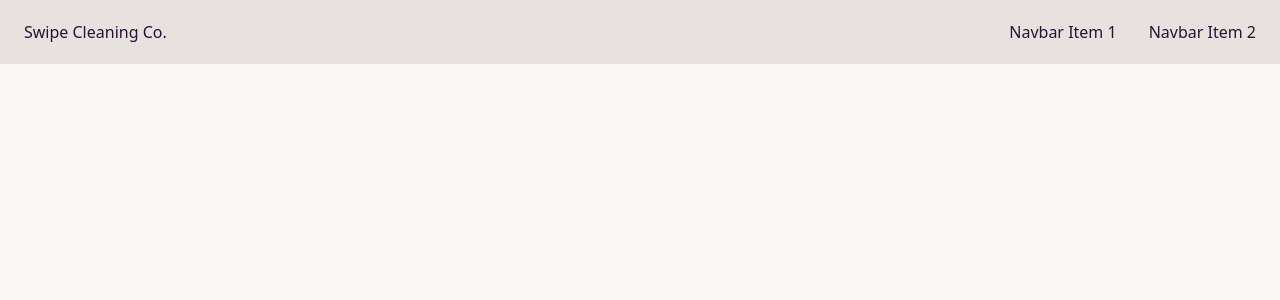
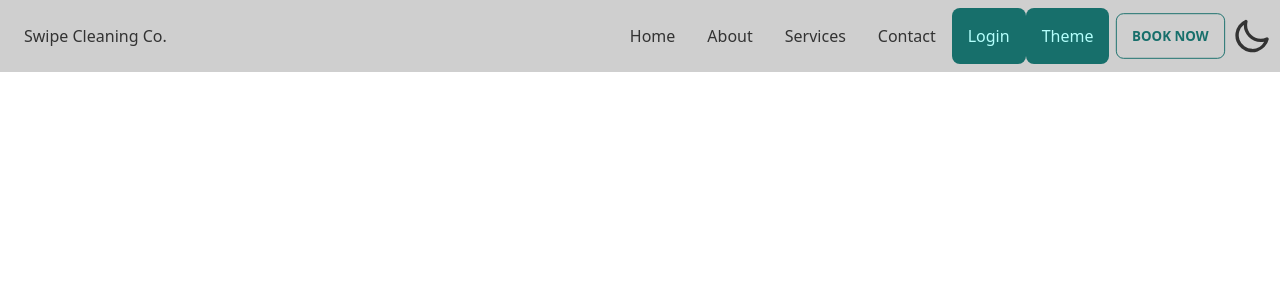
Before and after one commit to arnobtarafder/swipe-cleaning, a React (Create React App) app: page /login in a window 1280 px wide. Shown: the top 300 px of the page. Built offline with nearby package versions, Linux system fonts and the light colour scheme.

Commit message:
fix: tailwind config file structure & color combinations with mood

```diff
--- a/public/index.html
+++ b/public/index.html
@@ -1,5 +1,5 @@
 <!DOCTYPE html>
-<html data-theme="cupcake" lang="en">
+<html lang="en">
   <head>
     <meta charset="utf-8" />
     <meta name="viewport" content="width=device-width, initial-scale=1" />
--- a/src/App.js
+++ b/src/App.js
@@ -1,14 +1,25 @@
+import { Route, Routes } from 'react-router-dom';
 import './App.css';
 import Navbar from './Components/Navbar/Navbar';
 import About from './Pages/About';
+import Contact from './Pages/Contact';
 import Home from './Pages/Home';
+import Services from './Pages/Services';
+// import Login from './Pages/Login';
 
 function App() {
   return (
     <div>
 
       <Navbar>
-
+        <Routes>
+          <Route path='/' element={<Home />} />
+          <Route path='/home' element={<Home />} />
+          <Route path='/about' element={<About />} />
+          <Route path='/services' element={<Services />} />
+          <Route path='/contact' element={<Contact />} />
+          {/* <Route path='/login' element={<Login />} /> */}
+        </Routes>
       </Navbar>
 
 
--- a/src/Components/Navbar/Navbar.js
+++ b/src/Components/Navbar/Navbar.js
@@ -1,32 +1,84 @@
 import React from 'react';
+import { NavLink } from 'react-router-dom';
 
-const Navbar = ({children}) => {
+const Navbar = ({ children }) => {
     return (
         <section>
-           <div class="drawer">
-  <input id="my-drawer-3" type="checkbox" class="drawer-toggle" />
-  <div class="drawer-content flex flex-col">
-    <div class="w-full navbar bg-base-300">
-      <div class="flex-none lg:hidden">
-        <label for="my-drawer-3" class="btn btn-square btn-ghost">
-          <svg xmlns="http://www.w3.org/2000/svg" fill="none" viewBox="0 0 24 24" class="inline-block w-6 h-6 stroke-current"><path stroke-linecap="round" stroke-linejoin="round" stroke-width="2" d="M4 6h16M4 12h16M4 18h16"></path></svg>
+            <div className="drawer">
+                <input id="my-drawer-3" type="checkbox" className="drawer-toggle" />
+                <div className="drawer-content flex flex-col">
+                    <div className="w-full navbar bg-base-300">
+                        <div className="flex-none lg:hidden">
+                            <label htmlFor="my-drawer-3" className="btn btn-square btn-ghost">
+                                <svg xmlns="http://www.w3.org/2000/svg" fill="none" viewBox="0 0 24 24" className="inline-block w-6 h-6 stroke-current"><path strokeLinecap="round" strokeLinejoin="round" strokeWidth="2" d="M4 6h16M4 12h16M4 18h16"></path></svg>
                             </label>
                         </div>
-      <div class="flex-1 px-2 mx-2">Swipe Cleaning Co.</div>
-      <div class="flex-none hidden lg:block">
-        <ul class="menu menu-horizontal">
-          <li><a>Navbar Item 1</a></li>
-          <li><a>Navbar Item 2</a></li>
+                        <div className="flex-1 px-2 mx-2">Swipe Cleaning Co.</div>
+                        <div className="flex-none hidden lg:block">
+                            <ul className="menu menu-horizontal">
+                                <li>
+                                    <NavLink to="/" className='rounded-lg'>Home</NavLink>
+                                </li>
+                                <li>
+                                    <NavLink to="/about" className='rounded-lg'>About</NavLink>
+                                </li>
+                                <li>
+                                    <NavLink to="/services" className='rounded-lg'>Services</NavLink>
+                                </li>
+                                <li>
+                                    <NavLink to="/contact" className='rounded-lg'>Contact</NavLink>
+                                </li>
+                                <li>
+                                    <NavLink to="/login" className='rounded-lg'>Login</NavLink>
+                                </li>
+                                <li>
+                                    <NavLink to="/login" className='rounded-lg'>Theme</NavLink>
+                                </li>
+                                <li className='dropdown dropdown-end dropdown-hover rounded-lg'>
+                                    <label
+                                        tabIndex="0"
+                                        className='btn btn-primary btn-outline rounded-lg m-1'>
+                                        Book Now
+                                    </label>
+                                    <ul tabindex="0" class="dropdown-content menu p-2 shadow bg-base-100 rounded-box w-52">
+                                        <li><a>Item 1</a></li>
+                                        <li><a>Item 2</a></li>
+                                    </ul>
+                                </li>
+
+                                <label class="swap swap-rotate">
+
+                                    <input type="checkbox" />
+
+                                    <svg class="swap-on fill-current w-10 h-10" xmlns="http://www.w3.org/2000/svg" viewBox="0 0 24 24"><path d="M5.64,17l-.71.71a1,1,0,0,0,0,1.41,1,1,0,0,0,1.41,0l.71-.71A1,1,0,0,0,5.64,17ZM5,12a1,1,0,0,0-1-1H3a1,1,0,0,0,0,2H4A1,1,0,0,0,5,12Zm7-7a1,1,0,0,0,1-1V3a1,1,0,0,0-2,0V4A1,1,0,0,0,12,5ZM5.64,7.05a1,1,0,0,0,.7.29,1,1,0,0,0,.71-.29,1,1,0,0,0,0-1.41l-.71-.71A1,1,0,0,0,4.93,6.34Zm12,.29a1,1,0,0,0,.7-.29l.71-.71a1,1,0,1,0-1.41-1.41L17,5.64a1,1,0,0,0,0,1.41A1,1,0,0,0,17.66,7.34ZM21,11H20a1,1,0,0,0,0,2h1a1,1,0,0,0,0-2Zm-9,8a1,1,0,0,0-1,1v1a1,1,0,0,0,2,0V20A1,1,0,0,0,12,19ZM18.36,17A1,1,0,0,0,17,18.36l.71.71a1,1,0,0,0,1.41,0,1,1,0,0,0,0-1.41ZM12,6.5A5.5,5.5,0,1,0,17.5,12,5.51,5.51,0,0,0,12,6.5Zm0,9A3.5,3.5,0,1,1,15.5,12,3.5,3.5,0,0,1,12,15.5Z" /></svg>
+
+                                    <svg class="swap-off fill-current w-10 h-10" xmlns="http://www.w3.org/2000/svg" viewBox="0 0 24 24"><path d="M21.64,13a1,1,0,0,0-1.05-.14,8.05,8.05,0,0,1-3.37.73A8.15,8.15,0,0,1,9.08,5.49a8.59,8.59,0,0,1,.25-2A1,1,0,0,0,8,2.36,10.14,10.14,0,1,0,22,14.05,1,1,0,0,0,21.64,13Zm-9.5,6.69A8.14,8.14,0,0,1,7.08,5.22v.27A10.15,10.15,0,0,0,17.22,15.63a9.79,9.79,0,0,0,2.1-.22A8.11,8.11,0,0,1,12.14,19.73Z" /></svg>
+
+                                </label>
+
                             </ul>
                         </div>
                     </div>
                     {children}
                 </div>
-  <div class="drawer-side">
-    <label for="my-drawer-3" class="drawer-overlay"></label>
-    <ul class="menu p-4 overflow-y-auto w-80 bg-base-100">
-      <li><a>Sidebar Item 1</a></li>
-      <li><a>Sidebar Item 2</a></li>
+                <div className="drawer-side">
+                    <label htmlFor="my-drawer-3" className="drawer-overlay"></label>
+                    <ul className="menu p-4 overflow-y-auto w-80 bg-base-100">
+                        <li>
+                            <NavLink to="/" className='rounded-lg'>Home</NavLink>
+                        </li>
+                        <li>
+                            <NavLink to="/about" className='rounded-lg'>About</NavLink>
+                        </li>
+                        <li>
+                            <NavLink to="/services" className='rounded-lg'>Services</NavLink>
+                        </li>
+                        <li>
+                            <NavLink to="/contact" className='rounded-lg'>Contact</NavLink>
+                        </li>
+                        <li>
+                            <NavLink to="/login" className='rounded-lg'>Login</NavLink>
+                        </li>
 
                     </ul>
 
--- a/src/index.js
+++ b/src/index.js
@@ -3,12 +3,15 @@ import ReactDOM from 'react-dom/client';
 import './index.css';
 import App from './App';
 import reportWebVitals from './reportWebVitals';
+import { BrowserRouter } from 'react-router-dom';
 
 const root = ReactDOM.createRoot(document.getElementById('root'));
 root.render(
-  <React.StrictMode>
-    <App />
-  </React.StrictMode>
+  <BrowserRouter>
+    <React.StrictMode>
+      <App />
+    </React.StrictMode>
+  </BrowserRouter>
 );
 
 // If you want to start measuring performance in your app, pass a function
--- a/tailwind.config.js
+++ b/tailwind.config.js
@@ -1,21 +1,34 @@
 module.exports = {
-  content: [
-    "./src/**/*.{js,jsx,ts,tsx}",
-  ],
-  theme: {
-    extend: {},
+  content: ["./src/**/*.{js,jsx,ts,tsx}"],
+  daisyui: {
+    themes: [
+      {
+        light: {
+          primary: "#176F6B",
+          secondary: "#FFC000",
+          accent: "#FFEDD5",
+          neutral: "#F3F4F6",
+          "base-100": "#ffffff",
+          info: "#98A8DD",
+          success: "#1BBB70",
+          warning: "#DF7E07",
+          error: "#FA5C5C",
+        },
+      },
+      {
+        dark: {
+          primary: "#D9F99D",
+          secondary: "#FDE68A",
+          accent: "#4B5563",
+          neutral: "#F3F4F6",
+          "base-100": "#1F2937",
+          info: "#98A8DD",
+          success: "#1BBB70",
+          warning: "#F59E0B",
+          error: "#FB7185",
+        },
+      },
+    ],
   },
   plugins: [require("daisyui")],
-
-  // daisyUI config (optional)
-  daisyui: {
-    styled: true,
-    themes: true,
-    base: true,
-    utils: true,
-    logs: true,
-    rtl: false,
-    prefix: "",
-    darkTheme: "dark",
-  },
-}
+};
```
Lines whose indentation alone changed are shown as unchanged.
